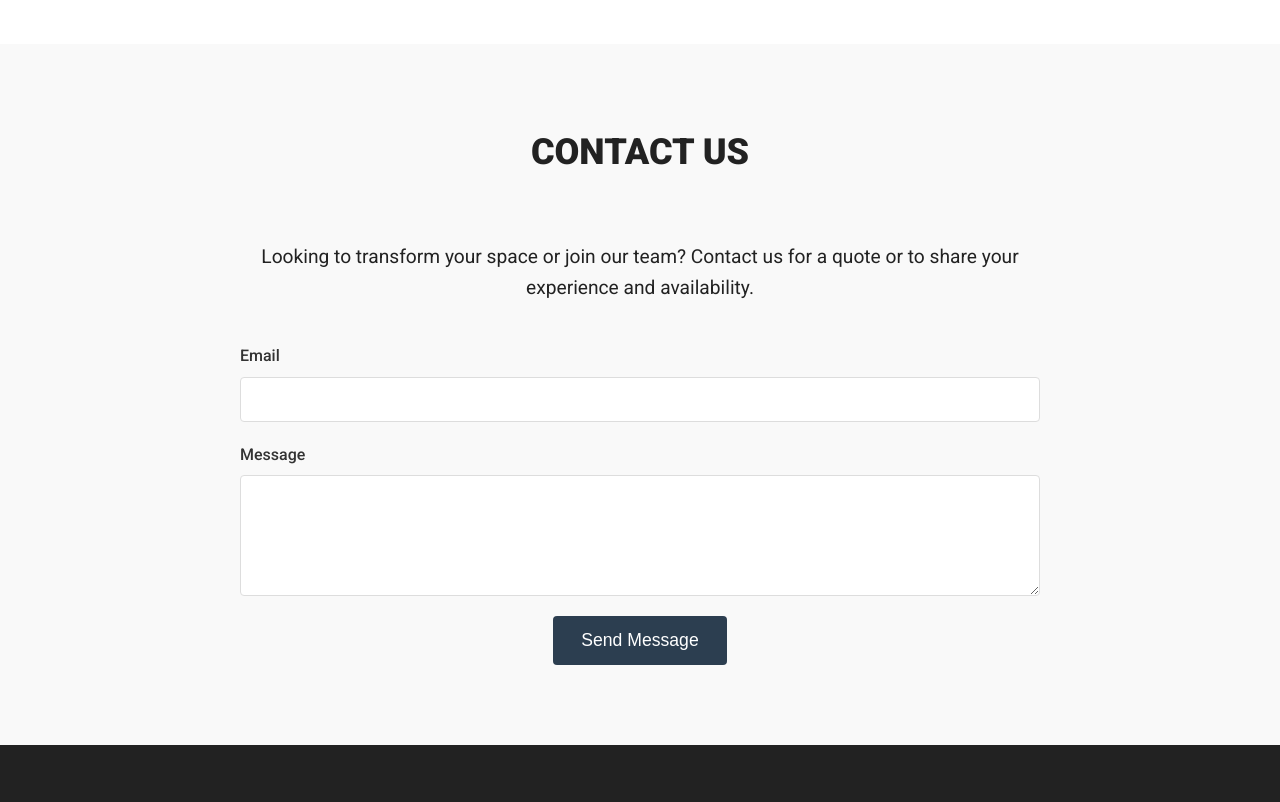
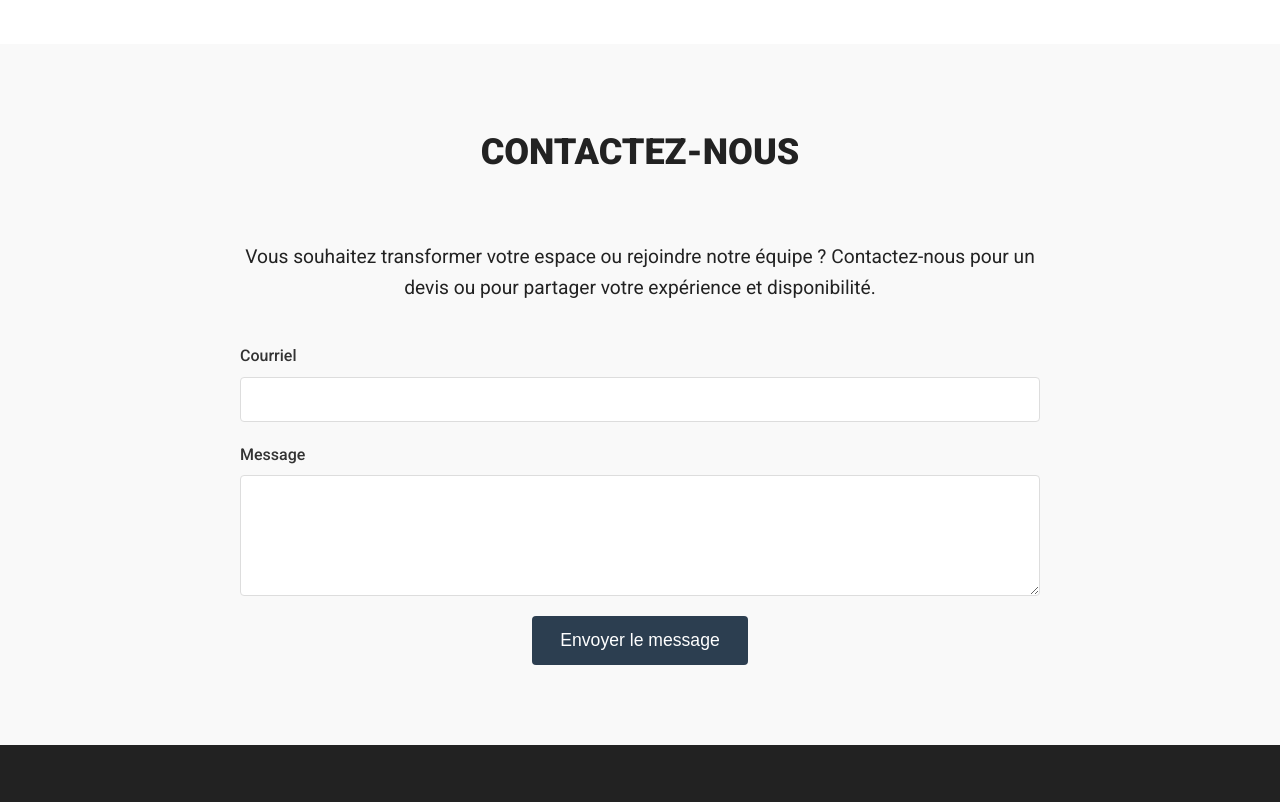
Before and after one commit to maxgobeil/swat-entretien, a plain HTML site: page index.html in a window 1280 px wide. Shown: the part 4900-5702 px from the top of the page. Drawn offline with Linux system fonts and the light colour scheme.

Commit message:
Fix: Translation, div outside container

```diff
--- a/index.html
+++ b/index.html
@@ -477,21 +477,22 @@
 
     <section class="contact">
       <div class="container">
-        <h2 class="section-title">Contact Us</h2>
+        <h2 class="section-title">Contactez-nous</h2>
         <div class="contact-content">
           <p>
-            Looking to transform your space or join our team? Contact us for a
-            quote or to share your experience and availability.
+            Vous souhaitez transformer votre espace ou rejoindre notre équipe ?
+            Contactez-nous pour un devis ou pour partager votre expérience et
+            disponibilité.
           </p>
           <div class="form-status" id="formStatus"></div>
           <form
-            action="https://formspree.io/f/YOUR_FORM_ID"
+            action="https://formspree.io/f/meoeqdwn"
             method="POST"
             class="contact-form"
             id="contactForm"
           >
             <div class="form-group">
-              <label for="email">Email</label>
+              <label for="email">Courriel</label>
               <input type="email" id="email" name="email" required />
             </div>
             <div class="form-group">
@@ -503,7 +504,9 @@
                 required
               ></textarea>
             </div>
-            <button type="submit" class="submit-button">Send Message</button>
+            <button type="submit" class="submit-button">
+              Envoyer le message
+            </button>
           </form>
         </div>
       </div>
```
Also changed, not shown: en/index.html (+2 -2 lines).
